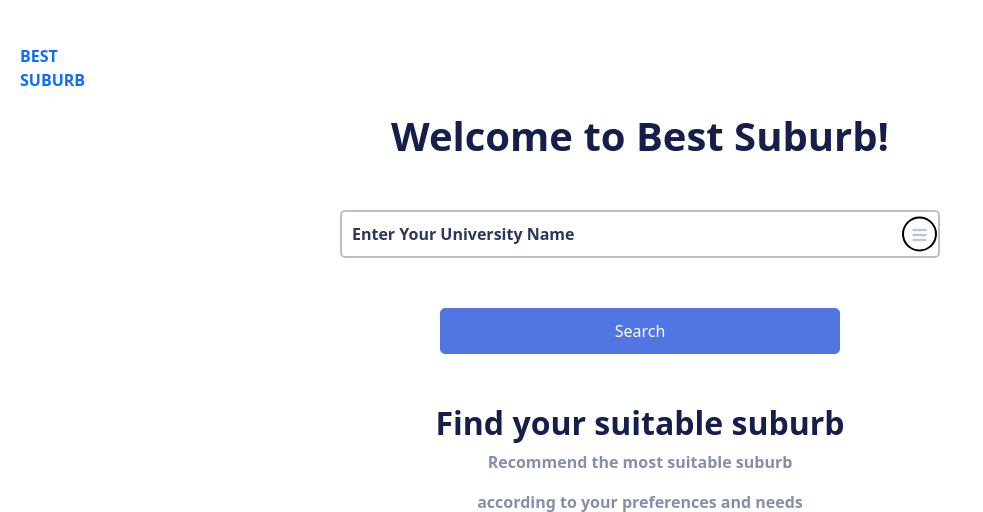
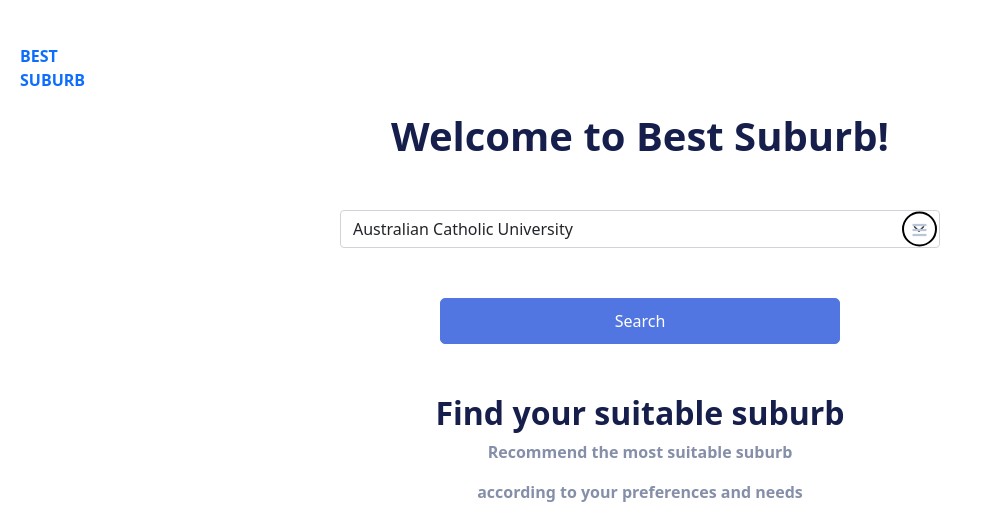
Before and after one commit to ss2333030/cs_project, a Django app: page / in a window 1280 px wide. Shown: the top 512 px of the page, without its empty margins (0-983 px from the left). Run offline with Django 4.2, Linux system fonts and the light colour scheme; data comes from the database, SQL or seed files in the repository.

Commit message:
Enabled input validation

```diff
--- a/cs_project/best_suburb/models.py
+++ b/cs_project/best_suburb/models.py
@@ -16,7 +16,6 @@ class University(models.Model):
     suburbname = models.TextField(db_column='Suburbname')  # Field name made lowercase.
     latitude = models.FloatField(db_column='Latitude')  # Field name made lowercase.
     longitude = models.FloatField(db_column='Longitude')  # Field name made lowercase.
-
 
     class Meta:
         managed = False
--- a/cs_project/best_suburb/templates/best_suburb/index.html
+++ b/cs_project/best_suburb/templates/best_suburb/index.html
@@ -42,8 +42,13 @@
             {% csrf_token %}
             <div class="wrapper center">
                 <div class="university-wrapper">
-                    <input type="text" class="university" placeholder="Enter Your University Name" name="uni_name"
-                        id="uni_name">
+                    <!-- <input type="text" class="university" placeholder="Enter Your University Name" name="uni_name"
+                        id="uni"> -->
+                    <select class="form-select" id="uni" name="uni">
+                        {% for university in universities %}
+                        <option value="{{ university.id }}">{{ university.name }}</option>
+                        {% endfor %}
+                    </select>
                     <div class="filter-btn center">
                         <button id="advanced-search" style="background-color: transparent; border: none;" type="button"
                             class="btn btn-primary grey" data-bs-toggle="modal" data-bs-target="#exampleModal">
@@ -56,7 +61,8 @@
                 <button id="search" type="submit">Search</button>
 
             </div>
-            <div class="modal fade" id="exampleModal" tabindex="-1" aria-labelledby="exampleModalLabel" aria-hidden="true">
+            <div class="modal fade" id="exampleModal" tabindex="-1" aria-labelledby="exampleModalLabel"
+                aria-hidden="true">
                 <div class="modal-dialog">
                     <div class="modal-content">
                         <div class="modal-header">
@@ -68,7 +74,7 @@
                             {% csrf_token %}
 
                             <div class="form-group">
-                                    <input type="hidden" id="uni_name_advanced" name="uni_name" value="">
+                                <!-- <input type="hidden" id="uni_name_advanced" name="uni" value=""> -->
                                 <label for="RentPrice">Average Price</label>
                                 <div style="display: flex; padding: 10px;">
                                     <div style="margin-right: 5px;">
@@ -238,14 +244,22 @@
                                             <option value="7000">7,000 criminal incident per 100,000 population</option>
                                             <option value="8000">8,000 criminal incident per 100,000 population</option>
                                             <option value="9000">9,000 criminal incident per 100,000 population</option>
-                                                <option value="10000">10,000 criminal incident per 100,000 population</option>
-                                                <option value="12000">12,000 criminal incident per 100,000 population</option>
-                                                <option value="14000">14,000 criminal incident per 100,000 population</option>
-                                                <option value="16000">16,000 criminal incident per 100,000 population</option>
-                                                <option value="18000">18,000 criminal incident per 100,000 population</option>
-                                                <option value="20000">20,000 criminal incident per 100,000 population</option>
-                                                <option value="25000">25,000 criminal incident per 100,000 population</option>
-                                                <option value="30000">30,000 criminal incident per 100,000 population</option>
+                                            <option value="10000">10,000 criminal incident per 100,000 population
+                                            </option>
+                                            <option value="12000">12,000 criminal incident per 100,000 population
+                                            </option>
+                                            <option value="14000">14,000 criminal incident per 100,000 population
+                                            </option>
+                                            <option value="16000">16,000 criminal incident per 100,000 population
+                                            </option>
+                                            <option value="18000">18,000 criminal incident per 100,000 population
+                                            </option>
+                                            <option value="20000">20,000 criminal incident per 100,000 population
+                                            </option>
+                                            <option value="25000">25,000 criminal incident per 100,000 population
+                                            </option>
+                                            <option value="30000">30,000 criminal incident per 100,000 population
+                                            </option>
                                         </select>
                                     </div>
                                 </div>
--- a/cs_project/best_suburb/views.py
+++ b/cs_project/best_suburb/views.py
@@ -114,14 +114,14 @@ def get_qualified_suburbs(
 
     # Filter suburbs by distance
     def condition(e: Suburb):
-        l1 = Location(float(e["latitude"]), float(e["longitude"]))
-        l2 = Location(float(university.latitude), float(university.longitude))
+        l1 = Location(e["latitude"], e["longitude"])
+        l2 = Location(university.latitude, university.longitude)
         return distance_min <= haversine_distance(l1, l2) <= distance_max
 
     # Add a distance property to the suburbs
     def add_distance_property(e: Suburb):
-        l1 = Location(float(e["latitude"]), float(e["longitude"]))
-        l2 = Location(float(university.latitude), float(university.longitude))
+        l1 = Location(e["latitude"], e["longitude"])
+        l2 = Location(university.latitude, university.longitude)
         e["distance"] = round(haversine_distance(l1, l2), 2)
         return e
 
@@ -197,8 +197,7 @@ def index(request):
     """
 
     # This returns the page "index.html"
-
-    return render(request, "best_suburb/index.html")
+    return render(request, "best_suburb/index.html", {"universities": University.objects.all()})
 
 
 
@@ -217,11 +216,10 @@ def suburbs(request):
 
     # Check if the input values are valid or not
     try:
-        # uni = request.GET.get("uni")
-        # University.objects.filter(id=uni)[0]
-        # if uni == "" or uni is None:
-        #     raise ValueError
-        uni = request.GET.get("uni_name")
+        uni = request.GET.get("uni")
+        University.objects.filter(id=uni)[0]
+        if uni == "" or uni is None:
+            raise ValueError
 
         rent_min = correct_min(int(request.GET.get("rent_min")))
         rent_max = correct_max(int(request.GET.get("rent_max")))
@@ -261,11 +259,10 @@ def list(request):
 
     # Check if the input values are valid or not
     try:
-        # uni = request.GET.get("uni")
-        # University.objects.filter(id=uni)[0]
-        # if uni == "" or uni is None:
-        #     raise ValueError
-        uni = request.GET.get("uni_name")
+        uni = request.GET.get("uni")
+        University.objects.filter(id=uni)[0]
+        if uni == "" or uni is None:
+            raise ValueError
 
         rent_min = correct_min(int(request.GET.get("rent_min")))
         rent_max = correct_max(int(request.GET.get("rent_max")))
@@ -292,12 +289,8 @@ def list(request):
     qualified_suburbs = get_qualified_suburbs(
         uni, rent_min, rent_max, crime_rate_max, distance_min, distance_max
     )
-    # return render(request, "best_suburb/list.html", { "suburbs": qualified_suburbs, "uni_name": University.objects.filter(id=request.session["uni"])[0].name})
-    return render(
-        request,
-        "best_suburb/list.html",
-        {"suburbs": qualified_suburbs, "uni_name": request.session["uni"]},
-    )
+    return render(request, "best_suburb/list.html", { "suburbs": qualified_suburbs, "uni_name": University.objects.filter(id=request.session["uni"])[0].name})
+
 
 
 def info(request):
```
Lines whose indentation alone changed are shown as unchanged.
